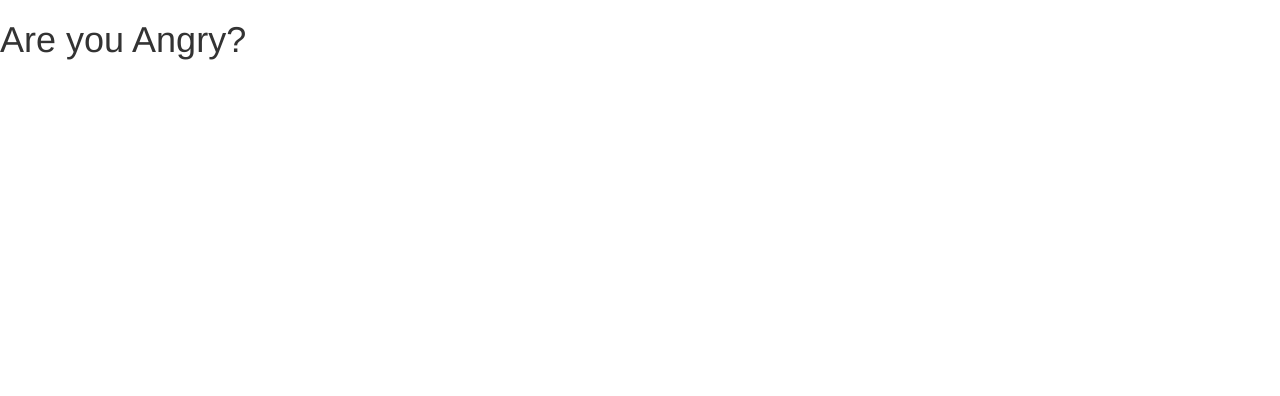
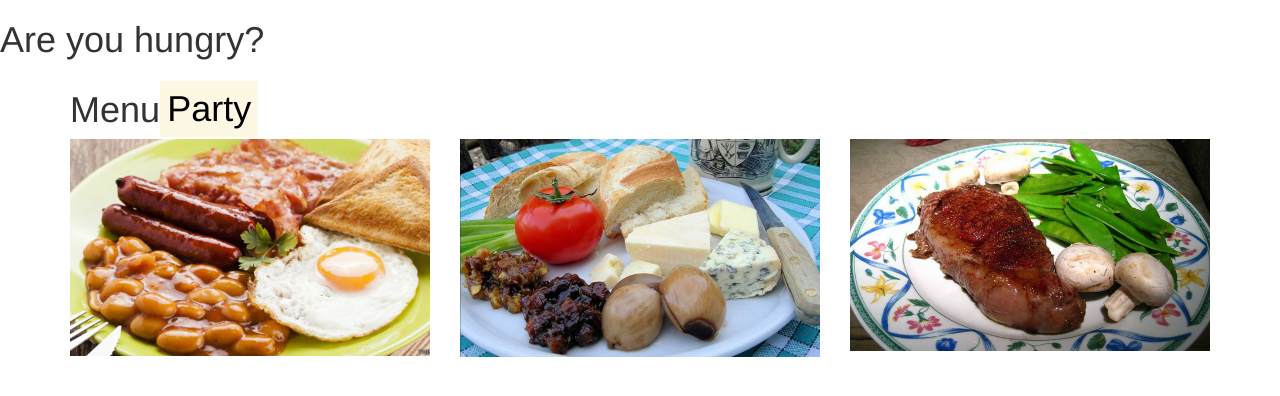
Before and after one commit to CharlyPascual/courseraweb, a plain HTML site: page RWD/index.html in a window 1280 px wide. Drawn offline with Linux system fonts and the light colour scheme.

Commit message:
adecuar fotos y configurar la clase row

```diff
--- /dev/null
+++ b/RWD/css/style.css
@@ -0,0 +1,3 @@
+.photo_task{
+	max-width: 100%
+}
--- a/RWD/index.html
+++ b/RWD/index.html
@@ -4,6 +4,7 @@
    <title>HUNGRY?</title>
 
     <link href="css/bootstrap.css" rel="stylesheet">
+    <link rel="stylesheet" href="css/style.css">
 
     <!-- HTML5 shim and Respond.js for IE8 support of HTML5 elements and media queries -->
     <!-- WARNING: Respond.js doesn't work if you view the page via file:// -->
@@ -14,9 +15,26 @@
 
   </head>
   <body>
-  <h1>Are you Angry?</h1>
+  <h1>Are you hungry?</h1>
+
+<div class="container">
+  <h1>Menu<mark>Party</mark></h1>
+
+  <div class="row">
+      <div class="col-xs-12 col-md-4 col-lg-4">
+        <a href="task1.html"><img class="photo_task" src="./images/task1.jpg" alt="task 1 Breakfast"/></a>
+      </div>
+
+      <div class="col-xs-12 col-md-4  col-lg-4">
+        <a href="task2.html"><img class="photo_task" src="./images/task2.jpg" alt="task 2 Launch"/></a>
+      </div>
+      <div class="col-xs-12 col-md-4 col-lg-4">
+        <a href="task3.html"><img class="photo_task" src="./images/task3.jpg" alt="task 3 Dinner"/></a>
+      </div>
+  </div><!-- end_row -->
 
 
+</div> <!-- end_container -->
     <script src="js/jquery.min.js"></script>
     <script src="js/bootstrap.min.js"></script>
 
```
Also changed, not shown: RWD/images/task1.jpg (added), RWD/images/task2.jpg (added), RWD/images/task3.jpg (added), 1 other file.
